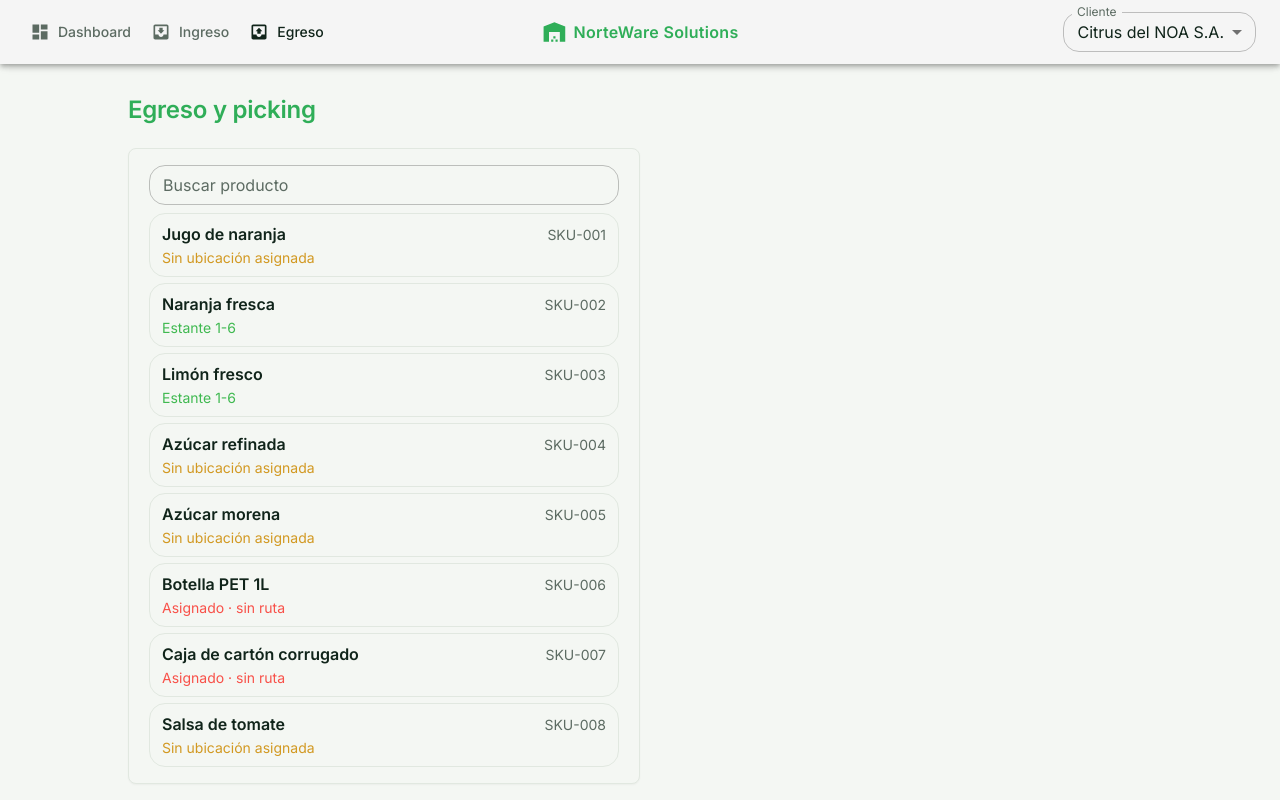
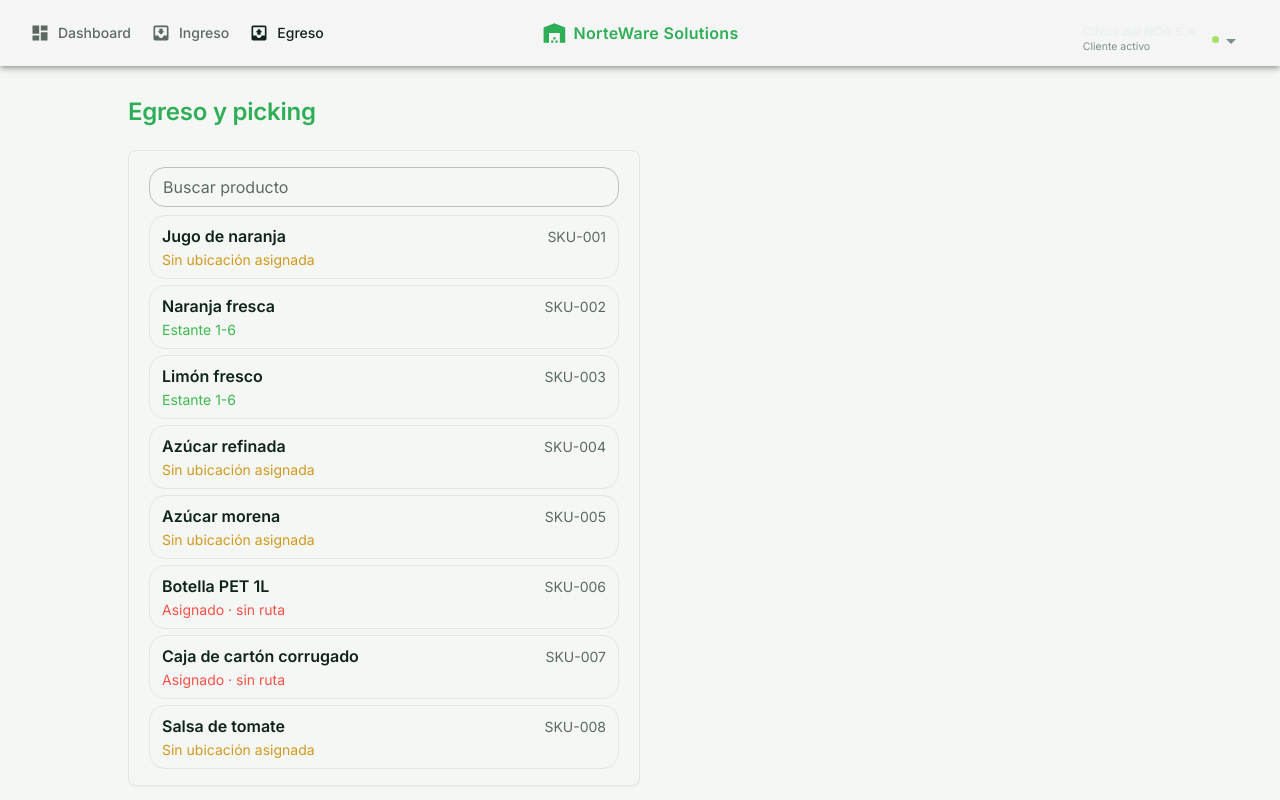
Before and after one commit to Aguss2403/norteware-wms, a React (Vite) app: page /egreso in a window 1280 px wide. Shown: the top 800 px of the page. Built offline with nearby package versions, Linux system fonts and the light colour scheme.

Commit message:
feat(switcher): restyle client switcher as dark footer pill

```diff
--- a/src/components/ClientSwitcher.jsx
+++ b/src/components/ClientSwitcher.jsx
@@ -1,22 +1,105 @@
+// Client switcher — dark footer pill inside the Sidebar (spec: app-shell
+// Client switcher → footer pill, design D3b). Same useClient contract as the
+// old AppBar version: exactly 3 seeded clients switch the active warehouse
+// context. MUI Select + InputLabel keep the native keyboard/label a11y; the
+// pill chrome (ink-soft surface, border, lime dot) comes from the mockup.
+
 import { useClient } from '../context/ClientContext.jsx';
+import Box from '@mui/material/Box';
 import FormControl from '@mui/material/FormControl';
 import InputLabel from '@mui/material/InputLabel';
 import MenuItem from '@mui/material/MenuItem';
 import Select from '@mui/material/Select';
+import Typography from '@mui/material/Typography';
+
+const INK_TEXT = '#E9F2EC';
+const INK_MUTED = '#7C9186';
+const LIME = '#A8E063';
+
+// Label stays wired for screen readers but is clipped: the pill itself renders
+// the "Cliente activo" caption (mockup .client-pill), avoiding a floating dup.
+const HIDDEN_LABEL = {
+  position: 'absolute',
+  width: 1,
+  height: 1,
+  overflow: 'hidden',
+  clip: 'rect(0 0 0 0)',
+  whiteSpace: 'nowrap',
+};
 
 export default function ClientSwitcher() {
   const { clients, activeClientId, switchClient } = useClient();
+  const activeClient = clients.find((client) => client.clientId === activeClientId) ?? clients[0];
 
   return (
-    <FormControl size="small" sx={{ minWidth: 180 }}>
-      <InputLabel id="client-switcher-label">Cliente</InputLabel>
+    <FormControl
+      size="small"
+      fullWidth
+      sx={{
+        bgcolor: 'rgba(255, 255, 255, 0.04)',
+        border: '1px solid rgba(255, 255, 255, 0.08)',
+        borderRadius: 2,
+        px: 1.5,
+        transition: 'border-color 0.15s ease, background-color 0.15s ease',
+        '&:hover': { borderColor: 'rgba(255, 255, 255, 0.16)' },
+      }}
+    >
+      <InputLabel id="client-switcher-label" sx={HIDDEN_LABEL}>
+        Cliente activo
+      </InputLabel>
       <Select
         labelId="client-switcher-label"
         id="client-switcher"
         value={activeClientId}
-        label="Cliente"
+        label="Cliente activo"
+        variant="standard"
+        disableUnderline
         onChange={(event) => switchClient(event.target.value)}
-        aria-label="Cliente activo"
+        renderValue={() => (
+          <Box sx={{ display: 'flex', alignItems: 'center', justifyContent: 'space-between', gap: 1.5 }}>
+            <Box sx={{ display: 'flex', flexDirection: 'column', minWidth: 0 }}>
+              <Typography
+                noWrap
+                sx={{ color: INK_TEXT, fontSize: 12.5, fontWeight: 600, lineHeight: 1.3 }}
+              >
+                {activeClient.name}
+              </Typography>
+              <Typography sx={{ color: INK_MUTED, fontSize: 10.5, lineHeight: 1.35 }}>
+                Cliente activo
+              </Typography>
+            </Box>
+            <Box
+              aria-hidden="true"
+              sx={{ width: 7, height: 7, borderRadius: '50%', bgcolor: LIME, flexShrink: 0 }}
+            />
+          </Box>
+        )}
+        sx={{
+          color: INK_TEXT,
+          py: 0.75,
+          '& .MuiSelect-icon': { color: INK_MUTED },
+          '&:focus': { bgcolor: 'transparent' },
+        }}
+        MenuProps={{
+          PaperProps: {
+            sx: {
+              bgcolor: '#132018',
+              border: '1px solid rgba(255, 255, 255, 0.08)',
+              borderRadius: 2,
+              mt: 1,
+              '& .MuiMenuItem-root': {
+                color: INK_TEXT,
+                fontSize: 13,
+                '&:hover': { bgcolor: 'rgba(255, 255, 255, 0.06)' },
+                '&.Mui-selected': {
+                  bgcolor: 'rgba(47, 174, 88, 0.16)',
+                  color: '#DFFCE9',
+                  '&:hover': { bgcolor: 'rgba(47, 174, 88, 0.16)' },
+                },
+              },
+            },
+          },
+        }}
       >
         {clients.map((client) => (
           <MenuItem key={client.clientId} value={client.clientId}>
```
